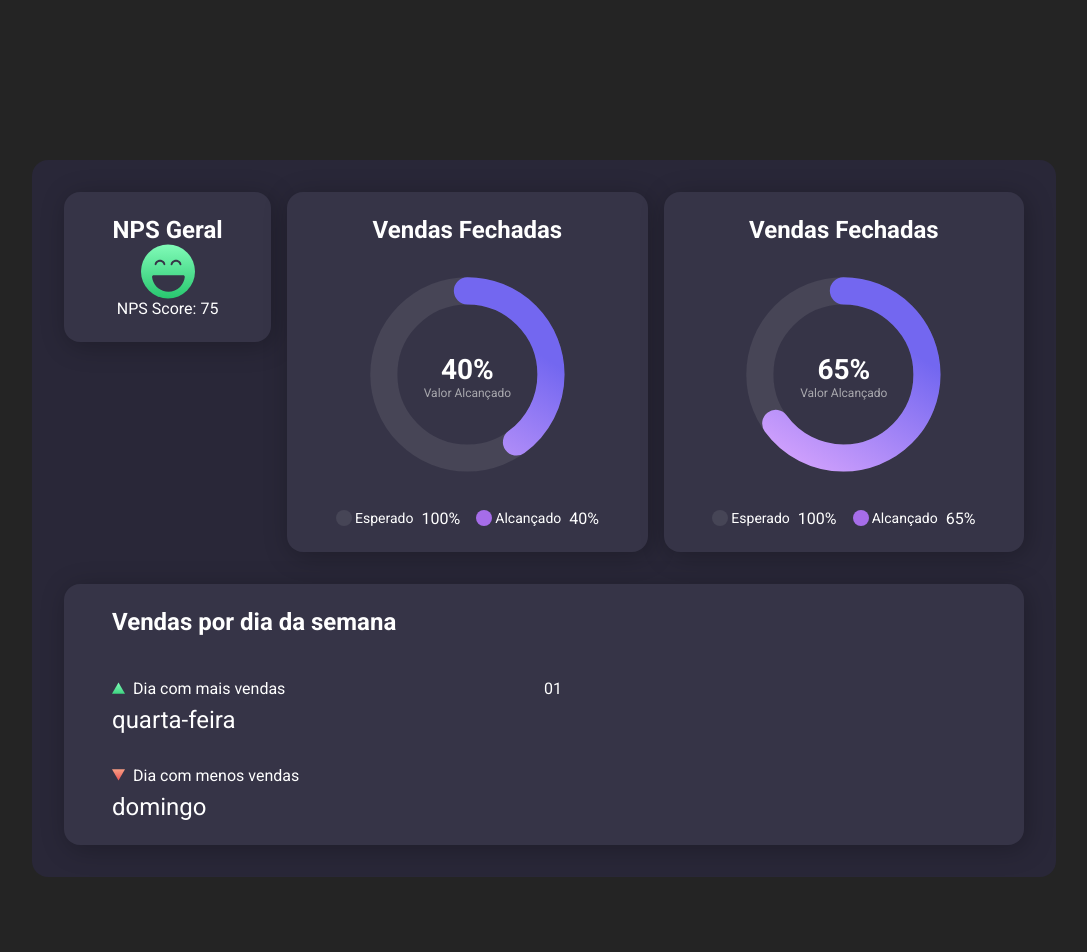
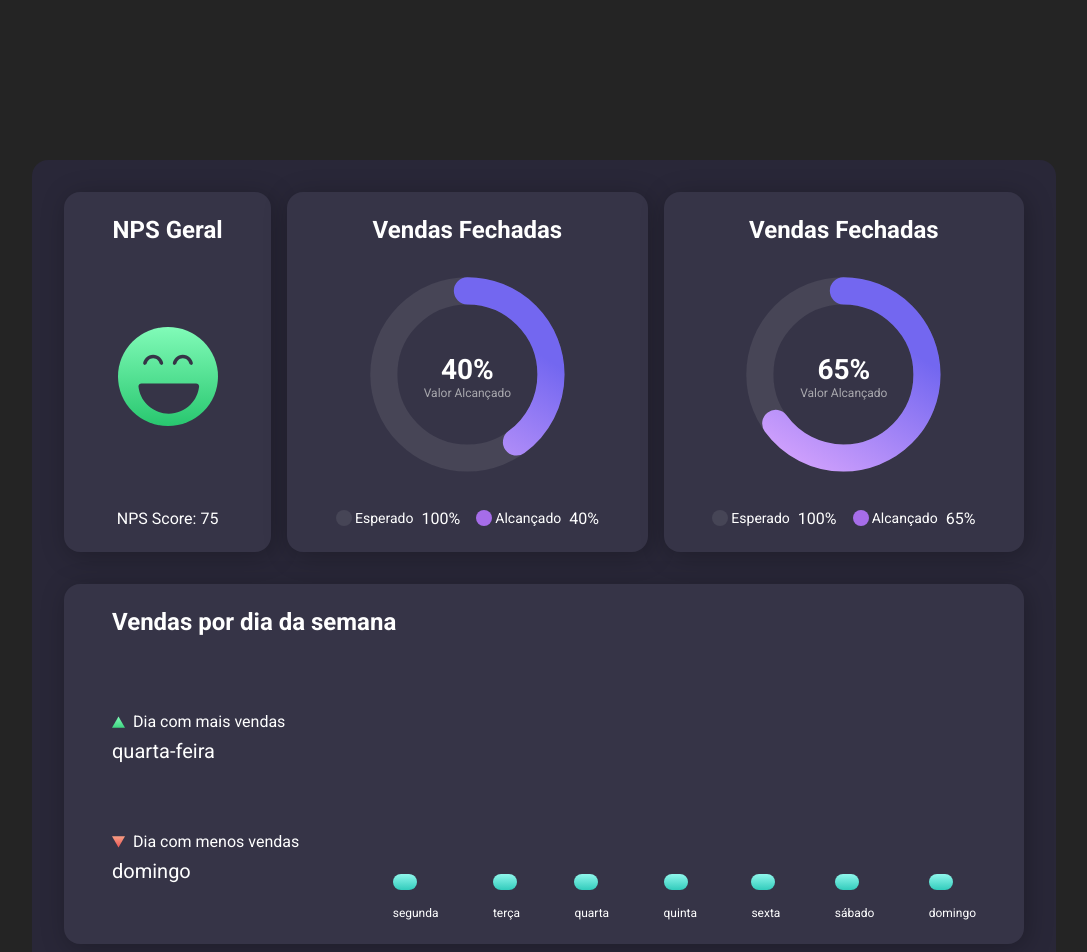
Before and after one commit to aldineifranco/horaCodar_Dashboard, a React (Vite) app: page / in a window 1280 px wide. Shown: the top 952 px of the page, without its empty margins (96-1183 px from the left). Built offline with nearby package versions, Linux system fonts and the light colour scheme.

Commit message:
linechart

```diff
--- a/src/components/Card/styles.ts
+++ b/src/components/Card/styles.ts
@@ -6,7 +6,7 @@ export const Container = styled.div`
   flex-grow: 1;
   display: flex;
   flex-direction: column;
-  height: 100%;
+  height: 360px;
   background-color: ${(props) =>
     props.theme.colors.background_100};
   box-shadow: 3px 4px 26px 0px rgba(0, 0, 0, 0.25);
--- a/src/components/Chart/LineChart/index.tsx
+++ b/src/components/Chart/LineChart/index.tsx
@@ -1,6 +1,7 @@
 import { Container, Week, Chart } from './styles'
 import maisVenda from '../../../assets/icone-mais-venda.svg'
 import menosVenda from '../../../assets/icone-menos-venda.svg'
+import { LineChartProps } from '../../../interfaces/LineChartProps'
 
 export function LineChart() {
   return (
@@ -31,7 +32,36 @@ export function LineChart() {
       </Week>
 
       <Chart>
-        01
+        <div>
+          <div className='linha'></div>
+          <p>segunda</p>
+        </div>
+
+        <div>
+          <div className='linha'></div>
+          <p>terça</p>
+        </div>
+        <div>
+          <div className='linha'></div>
+          <p>quarta</p>
+        </div>
+        <div>
+          <div className='linha'></div>
+          <p>quinta</p>
+        </div>
+        <div>
+          <div className='linha'></div>
+          <p>sexta</p>
+        </div>
+        <div>
+          <div className='linha'></div>
+          <p>sábado</p>
+        </div>
+        <div>
+          <div className='linha'></div>
+          <p>domingo</p>
+        </div>
+
       </Chart>
 
 
--- a/src/components/Chart/LineChart/styles.ts
+++ b/src/components/Chart/LineChart/styles.ts
@@ -1,4 +1,5 @@
 import styled from "styled-components";
+import { LineChartProps } from "../../../interfaces/LineChartProps";
 
 export const Container = styled.div`
   display: grid;
@@ -8,13 +9,12 @@ export const Container = styled.div`
     "header header"
     "week chart"
     "week chart";
+  flex: 1;
 
   & h2 {
     grid-area: header;
   }
-
 `;
-
 
 export const Week = styled.div`
   grid-area: week;
@@ -27,7 +27,7 @@ export const Week = styled.div`
     align-items: flex-start;
 
     > p {
-      font-size: 1.5rem;
+      font-size: 1.25rem;
     }
   }
 
@@ -41,4 +41,35 @@ export const Week = styled.div`
 
 export const Chart = styled.div`
   grid-area: chart;
+  display: flex;
+  gap: calc(3vw + 1rem);
+  align-items: flex-end;
+
+  > div {
+    display: flex;
+    flex-direction: column;
+    gap: 1rem;
+
+    // montar gráfico em linha com css para dias da semana, de segunda a domingo
+
+    > .linha {
+      width: 1.5rem;
+      background: linear-gradient(
+        180deg,
+        #90f7ec 0%,
+        #32ccbc 100%
+      );
+      border-radius: 0.5rem;
+      height: 1rem;
+      z-index: 1;
+    }
+
+    & p {
+      font-size: 0.75rem;
+      color: ${({ theme }) =>
+        theme.colors["white"]};
+      align-items: flex-end;
+      text-align: center;
+    }
+  }
 `;
--- /dev/null
+++ b/src/interfaces/LineChartProps.ts
@@ -0,0 +1,5 @@
+export interface LineChartProps {
+  id: number;
+  day: string;
+  sales?: number;
+}
--- a/src/pages/Dashboard/index.tsx
+++ b/src/pages/Dashboard/index.tsx
@@ -3,6 +3,47 @@ import { Card } from '../../components/Card';
 import { PieChart } from '../../components/Chart/PieChart';
 import { LineChart } from '../../components/Chart/LineChart';
 import heapy from '../../assets/heapy.svg';
+import { LineChartProps } from '../../interfaces/LineChartProps';
+
+const salesWeek: LineChartProps[] = [
+  {
+    id: 1,
+    day: 'Domingo',
+    sales: 25
+  },
+  {
+    id: 2,
+    day: 'Segunda',
+    sales: 40
+  },
+  {
+    id: 3,
+    day: 'Terça',
+    sales: 60
+  },
+  {
+    id: 4,
+    day: 'Quarta',
+    sales: 20
+  },
+  {
+    id: 5,
+    day: 'Quinta',
+    sales: 50
+  },
+  {
+    id: 6,
+    day: 'Sexta',
+    sales: 10
+  },
+  {
+    id: 7,
+    day: 'Sábado',
+    sales: 12
+  },
+
+]
+
 
 export function Dashboard() {
   return (
--- a/src/pages/Dashboard/styles.ts
+++ b/src/pages/Dashboard/styles.ts
@@ -23,6 +23,7 @@ export const NPSChart = styled.div`
   flex-direction: column;
   justify-content: space-between;
   align-items: center;
+  height: 100%;
 
   > h2 {
     font-size: 1.5rem;
@@ -31,4 +32,8 @@ export const NPSChart = styled.div`
       theme.colors["white"]};
     text-align: center;
   }
+
+  > img {
+    width: 100px;
+  }
 `;
```
